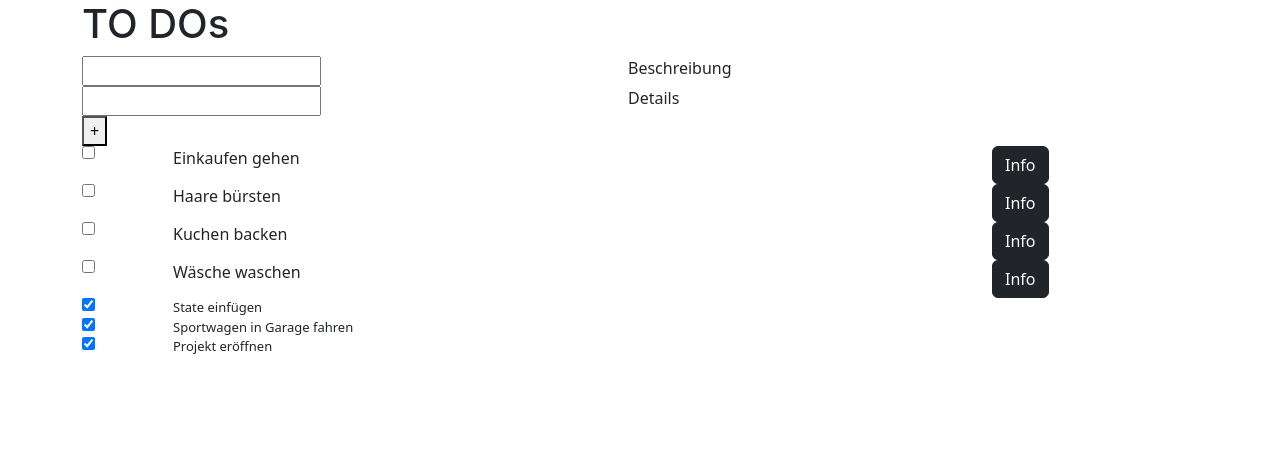
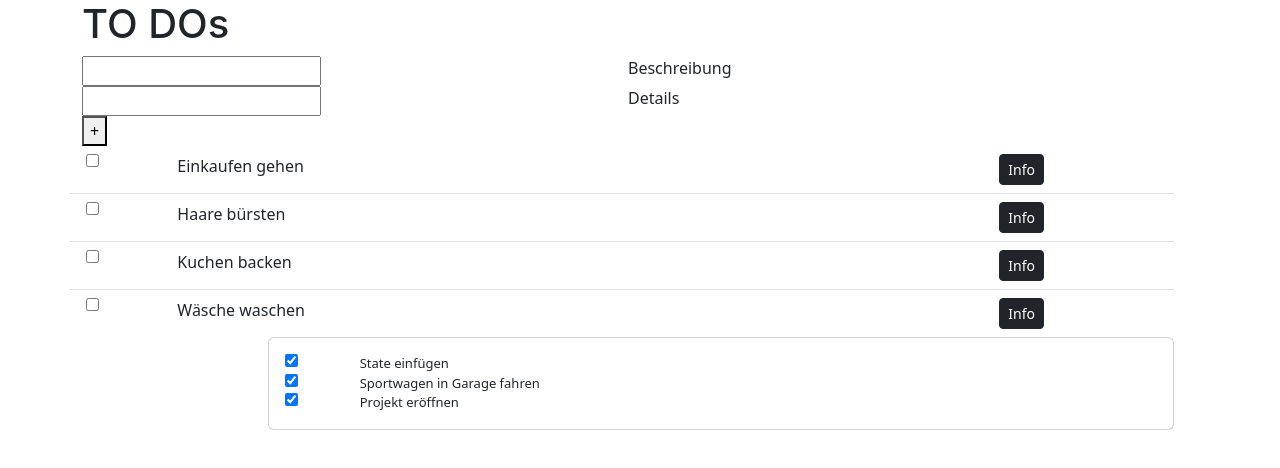
Before and after one commit to SneriKob/React-Training-ToDos, a React (Create React App) app: page / in a window 1280 px wide. Shown: the top 468 px of the page. Built offline with nearby package versions, Linux system fonts and the light colour scheme.

Commit message:
2 files modified

```diff
--- a/src/ActiveList.js
+++ b/src/ActiveList.js
@@ -20,7 +20,8 @@ class ActiveList extends Component {
 
     const items = toDos.map((item, index) => {
       return (
-        <div className="row ActiveListItem" key={index}>
+        <li className="list-group-item ActiveListItem" key={index}>
+          <div className='row'>
             <div className='col-1'>
               <input
                 type="checkbox"
@@ -34,12 +35,13 @@ class ActiveList extends Component {
             </div>
             <div className='col-2'>
               <button
-              className='btn btn-dark'
+                className='btn btn-dark btn-sm'
                 onClick={() => this.props.onInfoClick(index)}>
                 Info
               </button>
             </div>
           </div>
+        </li>
       );
     });
 
@@ -47,7 +49,9 @@ class ActiveList extends Component {
     return (
     <div
       className="row ActiveList">
+        <ul className='list-group list-group-flush'>
         {items}
+        </ul>
         <InfoPanel
           state={this.props.toggleDetails}
           desc={(toDos.length > currIndex)?toDos[currIndex].description:''}
--- a/src/InActiveList.js
+++ b/src/InActiveList.js
@@ -16,8 +16,12 @@ class InActiveList extends Component {
     });
 
     return(
-      <div className='row InActiveList'>
-        {items}
+      <div className='row justify-content-end'>
+        <div className='col-10'>
+          <div className='card card-body'>
+            {items}
+          </div>
+        </div>
       </div>
     )
   }
```
Lines whose indentation alone changed are shown as unchanged.
